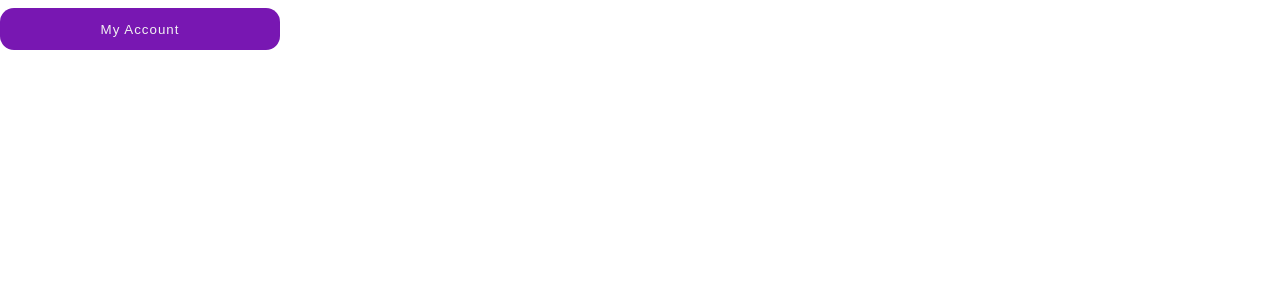
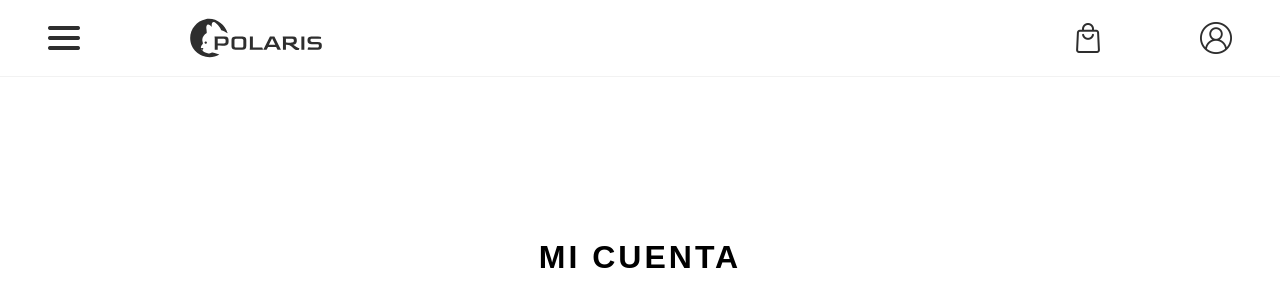
Before and after one commit to RireyesDev/PolarisStore_ER-147, a Next.js app: page /my-account in a window 1280 px wide. Shown: the top 306 px of the page. Built offline with nearby package versions, Linux system fonts and the light colour scheme.

Commit message:
[Add/Update] Agregue el NavBar y el Titulo de la pagina

```diff
--- a/src/app/my-account/page.tsx
+++ b/src/app/my-account/page.tsx
@@ -1,9 +1,14 @@
 'use client'
 import { PrimaryButton } from "@/components/PrimaryButton"
+import { NavBar } from "@/components/NavBar";
+import { TitlePage } from "@/components/TitlePage";
 
 
 export default function Welcome() {
     return (
-        <PrimaryButton>My Account</PrimaryButton>
+        <>
+            <NavBar></NavBar>
+            <TitlePage>MI CUENTA</TitlePage>
+        </>
     );
 }
```
